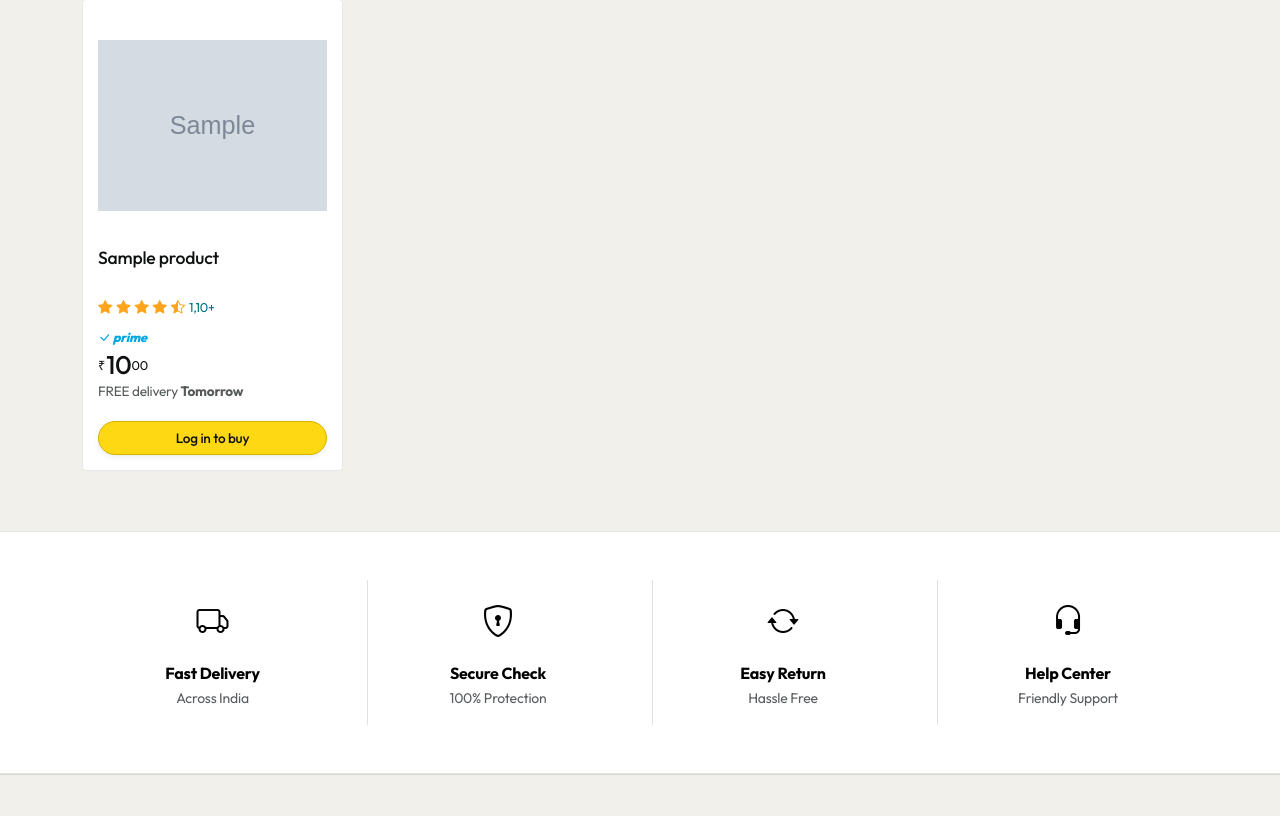
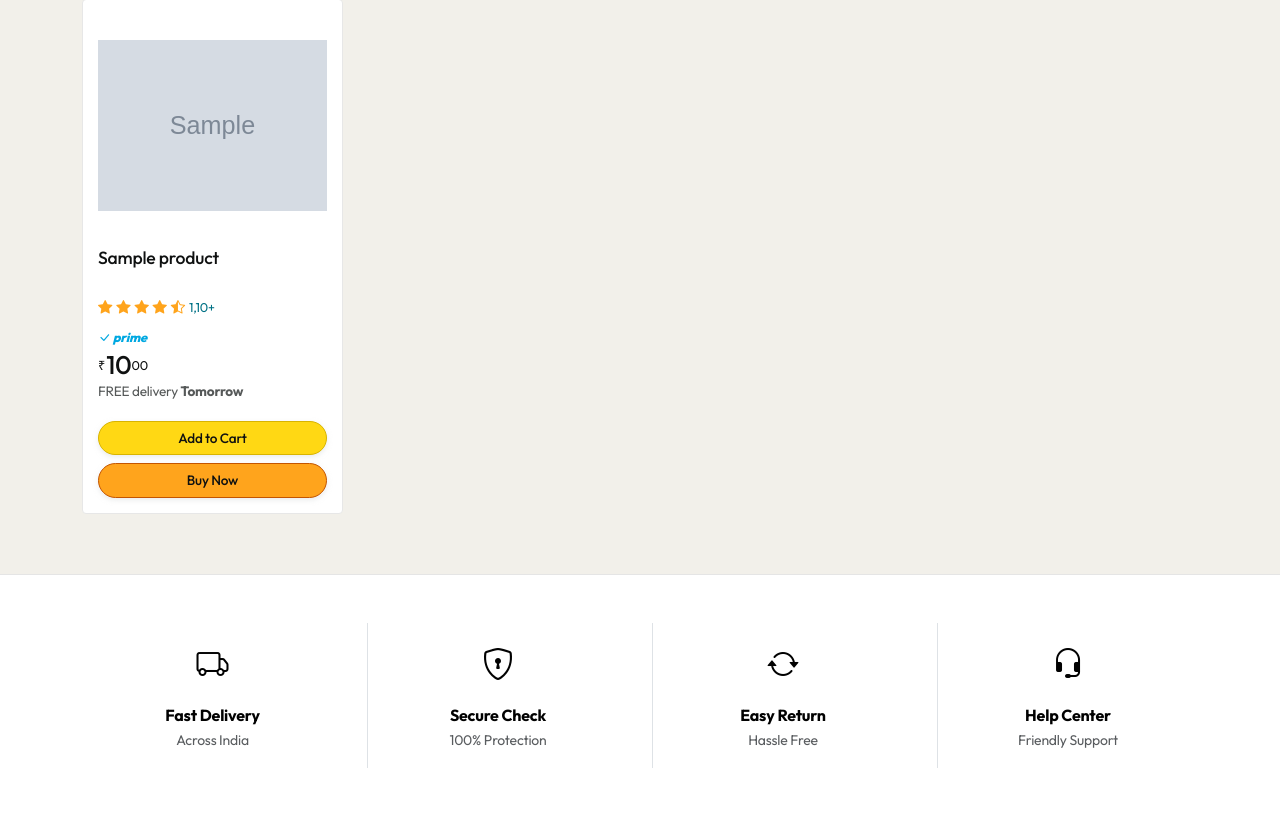
Before and after one commit to harshal9834/shopzone, a Django app: page / in a window 1280 px wide. Shown: the part 973-1789 px from the top of the page. Run offline with Django 4.2, Linux system fonts and the light colour scheme; tables that the repository leaves empty hold one stand-in row (values such as "Sample post"); grey boxes marked "Sample" are stand-in pictures; a database or web service that is not in the repository returns one stand-in record (values such as "Sample title"); data that the repository does not hold is empty.

Commit message:
ShopZone Marketplace Enhancement: Added Amazon-style 'Buy Now' Fast-Lane checkout button and logic.

```diff
--- a/static/css/style.css
+++ b/static/css/style.css
@@ -1462,3 +1462,25 @@ body {
   background: #f7ca00;
   border-color: #f2c200;
 }
+
+/* Amazon "Buy Now" Button (Orange) */
+.amz-buy-btn {
+  background: #ffa41c;
+  border-color: #ff8f00;
+  color: #0f1111;
+  border-radius: 20px;
+  padding: 6px 0;
+  font-size: 0.85rem;
+  font-weight: 500;
+  width: 100%;
+  border: 1px solid #c45500;
+  box-shadow: 0 2px 5px rgba(213,217,217,0.5);
+  margin-top: 8px;
+  transition: background 0.2s;
+}
+
+.amz-buy-btn:hover {
+  background: #fa8200;
+  border-color: #e67e00;
+  color: #0f1111;
+}
--- a/store/urls.py
+++ b/store/urls.py
@@ -38,6 +38,7 @@ urlpatterns = [
     path('product/<str:product_id>/', views.product_detail, name='product_detail'),
     path('cart/', views.cart_view, name='cart'),
     path('add-to-cart/<str:product_id>/', views.add_to_cart, name='add_to_cart'),
+    path('buy-now/<str:product_id>/', views.buy_now, name='buy_now'),
     path('remove-from-cart/<str:cart_id>/', views.remove_from_cart, name='remove_from_cart'),
     path('update-cart-quantity/<str:cart_id>/', views.update_cart_quantity, name='update_cart_quantity'),
     path('checkout/', views.checkout, name='checkout'),
--- a/store/views.py
+++ b/store/views.py
@@ -217,6 +217,35 @@ def add_to_cart(request, product_id):
     # This solves the 'Add' problem of being kicked to the cart page
     next_url = request.META.get('HTTP_REFERER') or 'home'
     return redirect(next_url)
+
+
+@login_required
+def buy_now(request, product_id):
+    """
+    Adds a product to the shopping cart and redirects to checkout.
+    """
+    cart_col = get_cart_collection()
+
+    # Check if existing in cart
+    existing = cart_col.find_one({
+        'user_id': request.user.id,
+        'product_id': product_id
+    })
+
+    if existing:
+        cart_col.update_one(
+            {'_id': existing['_id']},
+            {'$inc': {'quantity': 1}}
+        )
+    else:
+        cart_col.insert_one({
+            'user_id': request.user.id,
+            'product_id': product_id,
+            'quantity': 1
+        })
+
+    messages.success(request, 'Adding to purchase list...')
+    return redirect('checkout')
 
 
 # ══════════════════════════════════════════════════════════════
--- a/templates/home.html
+++ b/templates/home.html
@@ -178,14 +178,20 @@
             </div>
           </div>
 
-          <!-- Amazon Action Button -->
+          <!-- Amazon Action Buttons -->
           {% if request.user.is_authenticated %}
             <a href="{% url 'add_to_cart' product.id %}" class="btn amz-add-btn text-center text-decoration-none d-block">
               Add to Cart
             </a>
+            <a href="{% url 'buy_now' product.id %}" class="btn amz-buy-btn text-center text-decoration-none d-block">
+              Buy Now
+            </a>
           {% else %}
             <a href="{% url 'login' %}?next=/" class="btn amz-add-btn text-center text-decoration-none d-block">
-              Log in to buy
+              Add to Cart
+            </a>
+            <a href="{% url 'login' %}?next=/" class="btn amz-buy-btn text-center text-decoration-none d-block">
+              Buy Now
             </a>
           {% endif %}
 
```
Also changed, not shown: templates/product_detail.html (+11 -8 lines).
